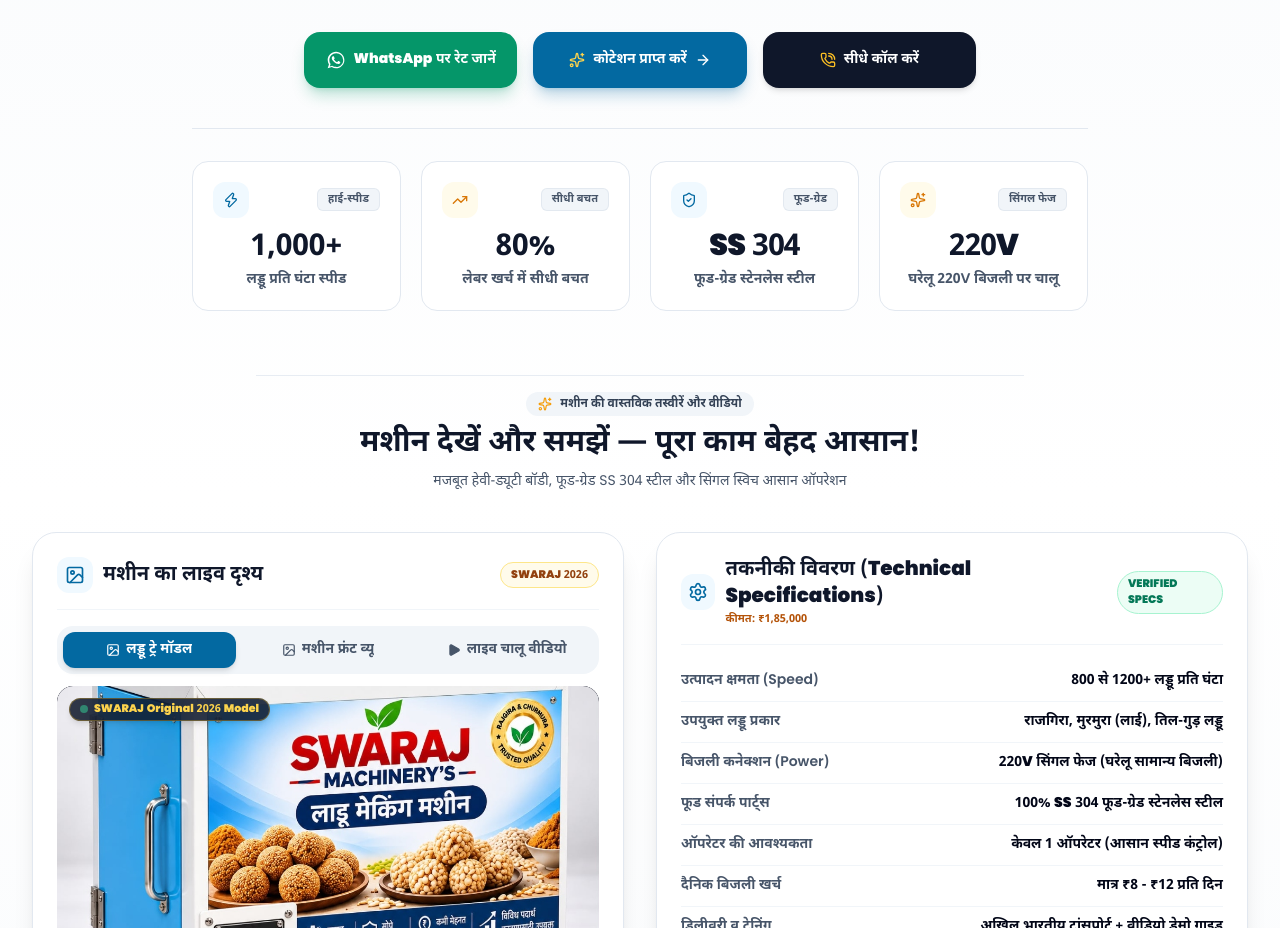
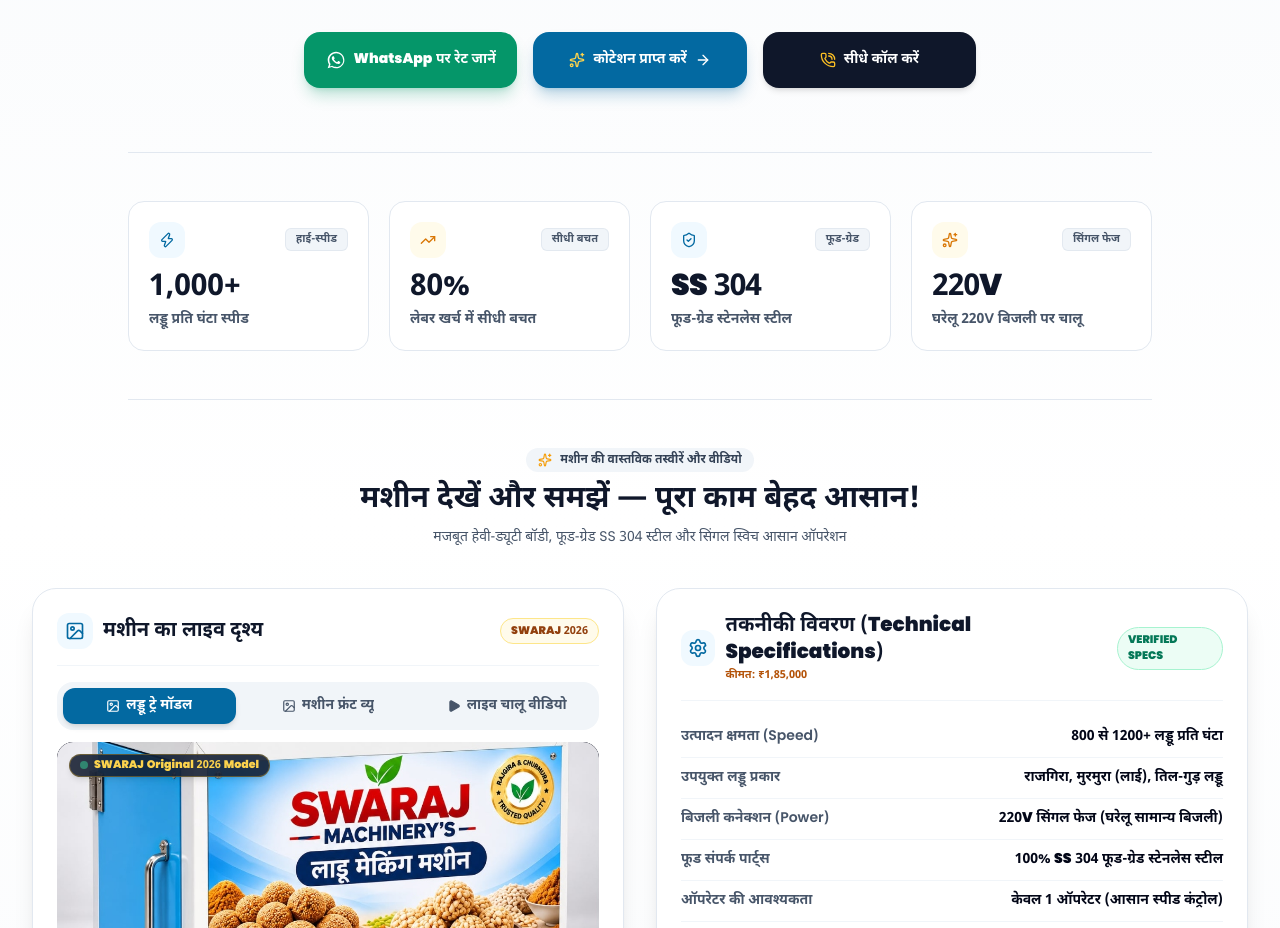
Before and after one commit to Jaydippawar25/swarajmachine-, a React (Vite) app: page / in a window 1280 px wide. Shown: the part 1150-2078 px from the top of the page. Built offline with nearby package versions, Linux system fonts and the light colour scheme; no server answers; the database is empty.

Commit message:
Auto-update: 10/2/2026, 12:16:20 PM

```diff
--- a/src/components/MachineShowcase.jsx
+++ b/src/components/MachineShowcase.jsx
@@ -106,9 +106,13 @@
               <span>{t.hero.ctaCall}</span>
             </a>
           </div>
+        </div>
 
-          {/* 4 Animated Key Metrics Highlights */}
-          <div className="grid grid-cols-2 lg:grid-cols-4 gap-3.5 sm:gap-5 mt-10 pt-8 border-t border-slate-200">
+        {/* Top Divider Line - Perfectly Symmetrical & Aligned */}
+        <div className="w-full max-w-5xl mx-auto border-t border-slate-200 my-10 sm:my-12" />
+
+        {/* 4 Key Metrics Highlights (Framed Symmetrically) */}
+        <div className="grid grid-cols-2 lg:grid-cols-4 gap-4 sm:gap-5 max-w-5xl mx-auto">
 
           {/* Card 1: 1000+ Speed */}
           <div className="relative bg-white rounded-2xl p-4 sm:p-5 border border-slate-200 shadow-xs hover:shadow-md hover:border-slate-300 transition-all duration-300 hover:-translate-y-1 group">
@@ -187,10 +191,12 @@
           </div>
 
         </div>
-        </div>
+
+        {/* Bottom Divider Line - Perfectly Symmetrical & Aligned */}
+        <div className="w-full max-w-5xl mx-auto border-t border-slate-200 my-10 sm:my-12" />
 
         {/* Section Divider Header */}
-        <div className="text-center max-w-3xl mx-auto mb-10 pt-4 border-t border-slate-200/80">
+        <div className="text-center max-w-3xl mx-auto mb-10">
           <div className="inline-flex items-center gap-2 px-3 py-1 rounded-full bg-slate-100 text-slate-700 text-xs font-bold uppercase tracking-wider mb-2">
             <Sparkles className="w-3.5 h-3.5 text-brand-amber-500" />
             <span>{data.badge}</span>
```
Lines whose indentation alone changed are shown as unchanged.
